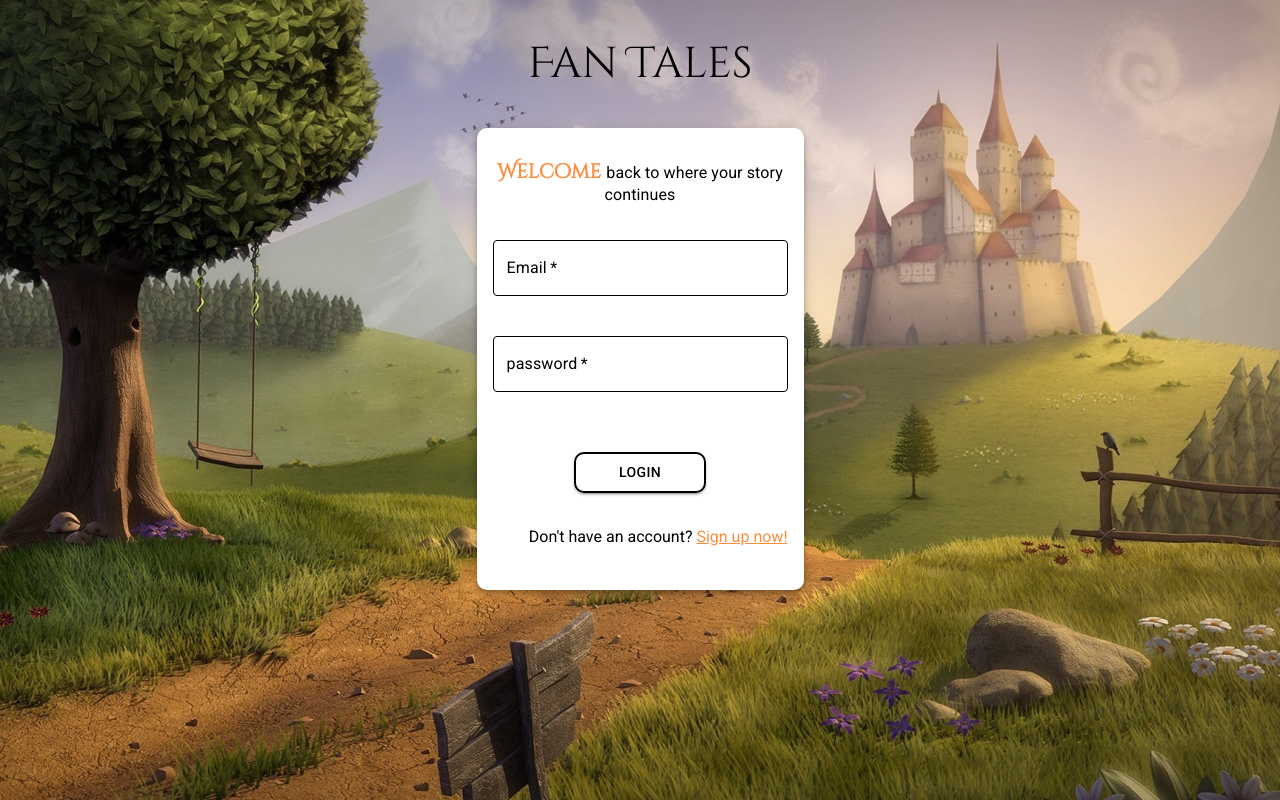
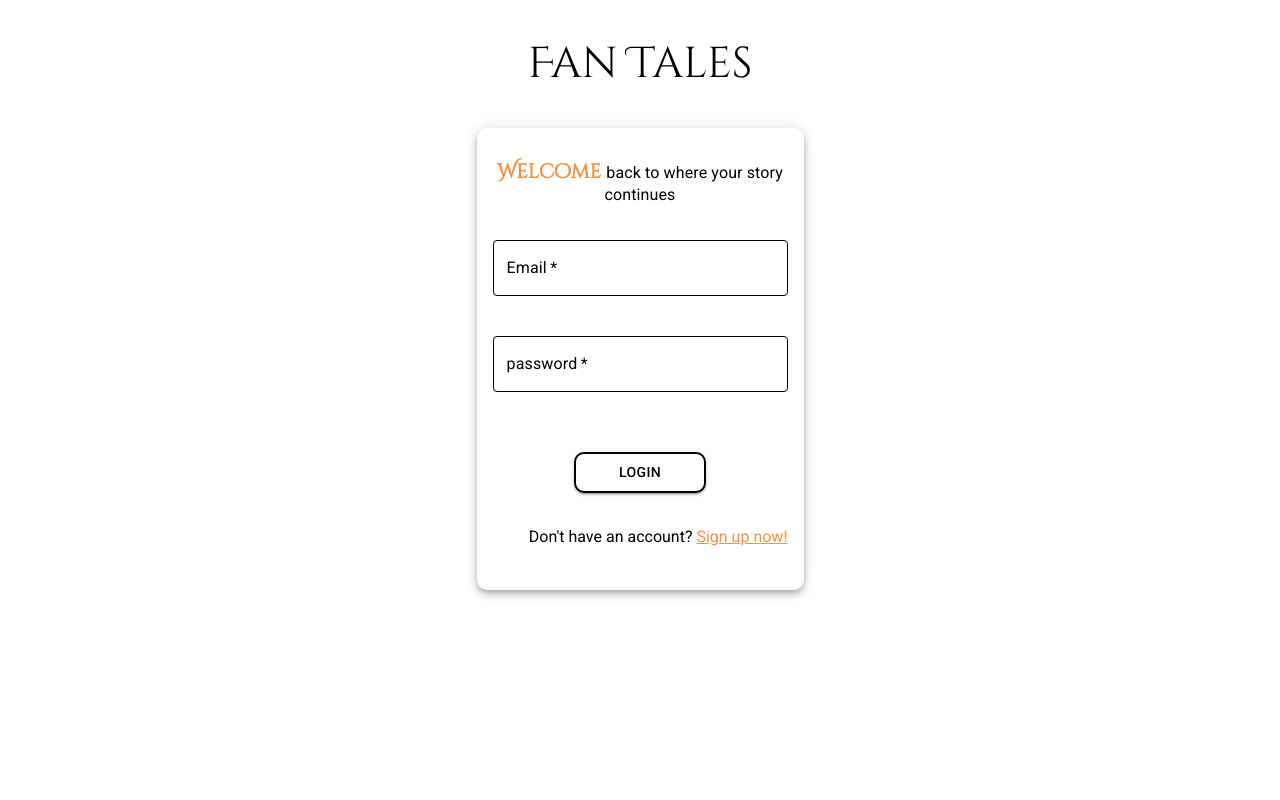
Before and after one commit to RyanChehab/frontend, a React (Create React App) app: page / in a window 1280 px wide. Built offline with nearby package versions, Linux system fonts and the light colour scheme.

Commit message:
css <=> changed styling rule

```diff
--- a/src/components/signup/signup.css
+++ b/src/components/signup/signup.css
@@ -1,9 +1,9 @@
 @import url('https://fonts.googleapis.com/css2?family=Cinzel+Decorative&display=swap');
 @import url('https://fonts.googleapis.com/css2?family=Roboto:ital,wght@0,100;0,300;0,400;0,500;0,700;0,900;1,100;1,300;1,400;1,500;1,700;1,900&display=swap');
 
-body{
+.signup{
     background: url('../../assets/login-bg.jpg')center center / cover no-repeat;
-    /* overflow: auto; */
+    overflow: auto;
     background-attachment: fixed;
 }
 body::-webkit-scrollbar {
```
